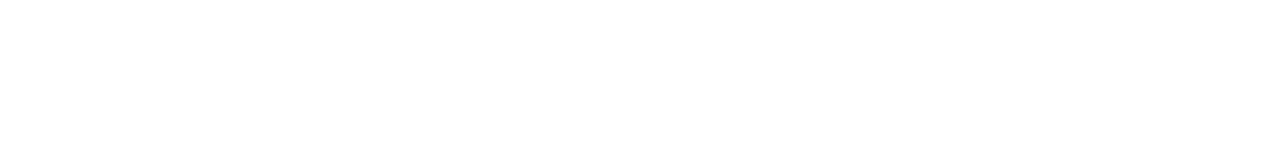
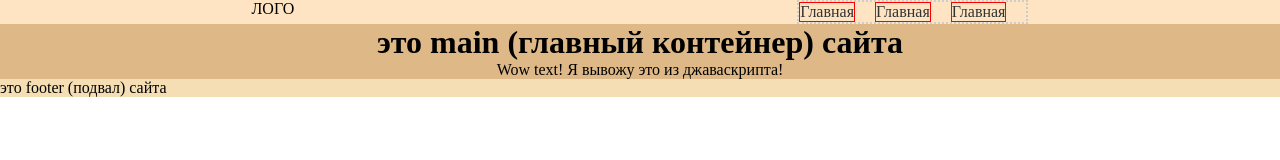
Before and after one commit to lyarov22/test-projec2, a plain HTML site: page index.html in a window 1280 px wide. Drawn offline with Linux system fonts and the light colour scheme.

Commit message:
Простой сайтик версия 1.0

```diff
--- a/index.html
+++ b/index.html
@@ -4,8 +4,29 @@
     <meta charset="UTF-8">
     <meta name="viewport" content="width=device-width, initial-scale=1.0">
     <title>Document</title>
+    <link rel="stylesheet" href="style.css">
 </head>
 <body>
+    <header>
+        <p>ЛОГО</p>
+        <nav>
+            <a href="">Главная</a>
+            <a href="">Главная</a>
+            <a href="">Главная</a>
+        </nav>
+    </header>
+    <main>
+        <h1>это main (главный контейнер) сайта</h1>
+        <div class="wow">
+            <p id="wow_text"></p>
+        </div>
+    </main>
+    <footer>
+        <p>это footer (подвал) сайта</p>
+    </footer>
 
+
+
+    <script src="main.js"></script>
 </body>
 </html>
--- /dev/null
+++ b/main.js
@@ -0,0 +1,2 @@
+let wow_text = "Wow text! Я вывожу это из джаваскрипта!";
+document.getElementById("wow_text").innerHTML = wow_text;
--- /dev/null
+++ b/style.css
@@ -0,0 +1,34 @@
+* {
+  margin: 0;
+  padding: 0;
+}
+
+header {
+  display: flex;
+  background-color: bisque;
+
+  display: flex;
+  justify-content: space-around;
+}
+
+nav {
+  border: 2px dotted #ccc;
+  display: flex;
+  justify-content: space-between;
+}
+
+nav a {
+  margin-right: 20px;
+  text-decoration: none;
+  color: #333;
+  border: 1px solid red;
+}
+
+main {
+  background-color: burlywood;
+  text-align: center;
+}
+
+footer {
+  background-color: wheat;
+}
```
